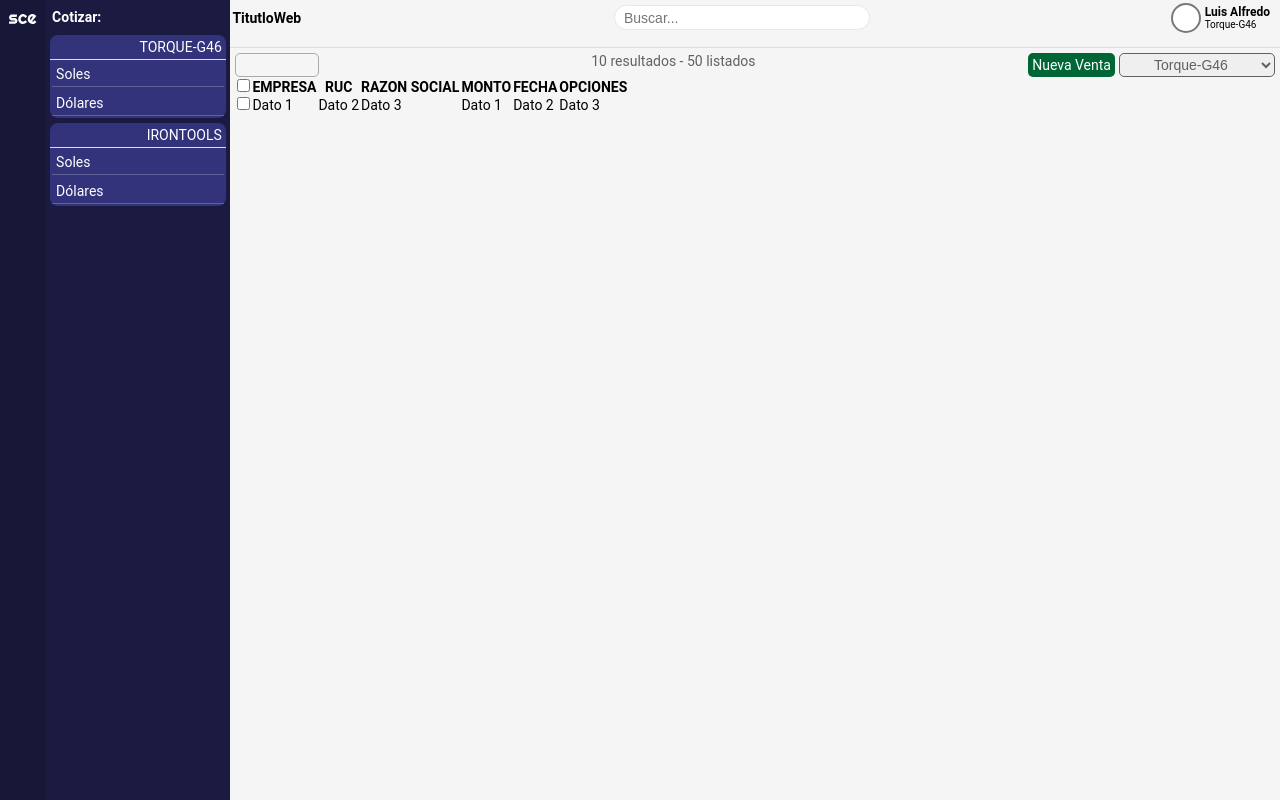
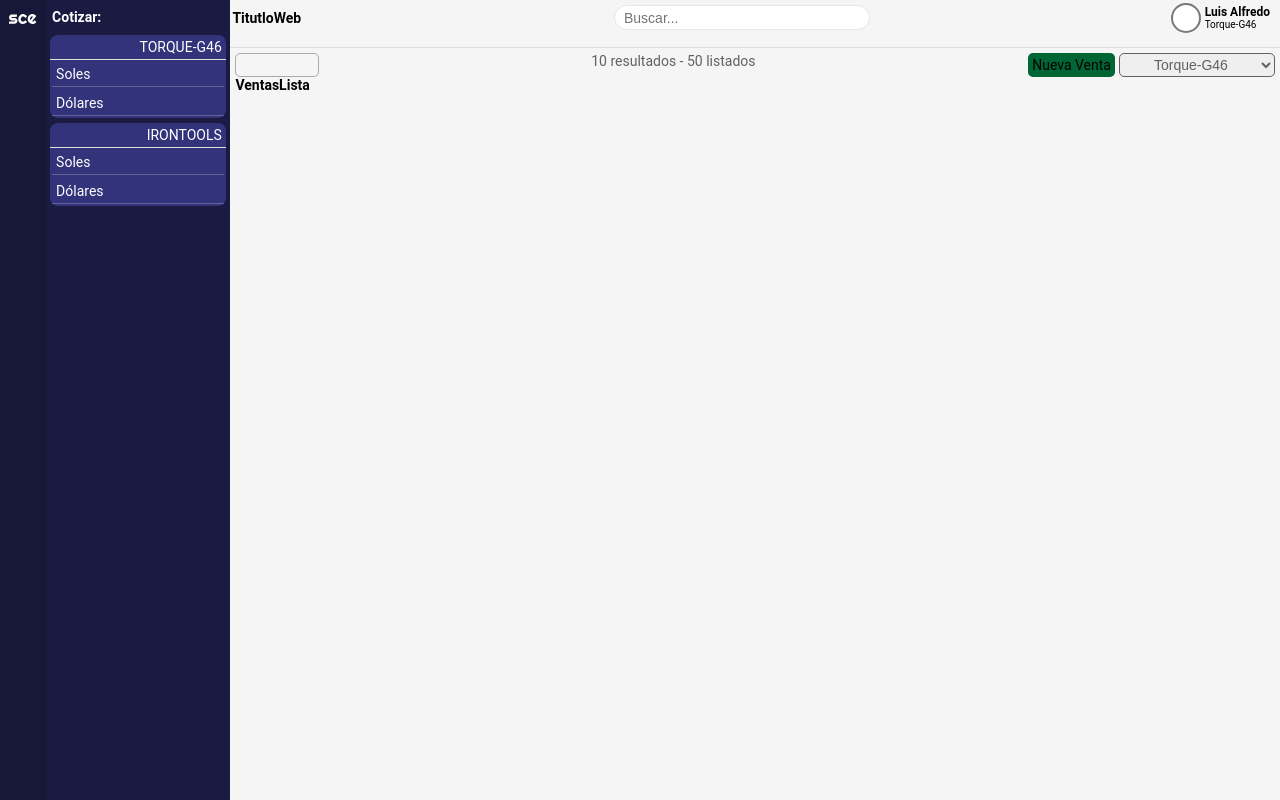
Before and after one commit to LuisPalomin05/FrontendSCE, a React (Create React App) app: page /ventas in a window 1280 px wide. Built offline with nearby package versions, Linux system fonts and the light colour scheme; the HTML template or start-up script is replaced by a standard one.

Commit message:
se agregan vistas y utilidades. se mejora css

```diff
--- a/src/App.js
+++ b/src/App.js
@@ -54,9 +54,9 @@ const App = () => {
                 <Route path="/" element={<Dashboard />} />
                 <Route path="/dashboard" element={<Dashboard />} />
                 <Route path="/sce/Configuracion" element={<Configuracion/>} />
-                <Route path="/Compras" element={<Compras/>}/>
-                <Route path="/Ventas" element={<Ventas/>}/>
-                <Route path="/Documentos" element={<Documentos />} />
+                <Route path="/compras" element={<Compras/>}/>
+                <Route path="/documentos" element={<Documentos />} />
+                <Route path="/ventas/*" element={<Ventas/>}/>
 
                 <Route path="*" element={<Navigate to="/" />} />
               </Routes>
--- a/src/components/Componentes.js
+++ b/src/components/Componentes.js
@@ -9,3 +9,5 @@ export { default as CotizadorPanel} from './CotizadorPanel';
 export {default as Compras} from './ComprasVista';
 export {default as Ventas} from './VentasVista';
 export {default as Documentos} from './Documentos';
+export {default as VentasCrear} from './VentasCrear';
+export {default as VentasLista} from './VentasLista';
--- a/src/components/Documentos.js
+++ b/src/components/Documentos.js
@@ -1,5 +1,5 @@
 import React from "react";
-import { Link } from "react-router-dom";
+// import { Link } from "react-router-dom";
 
 const Documentos = () => {
 return (
--- a/src/components/Menulateral.js
+++ b/src/components/Menulateral.js
@@ -1,4 +1,5 @@
-import React, { useState } from "react";
+// import React, { useState } from "react";
+import React from "react";
 import { Link } from "react-router-dom";
 
 const Menulateral = () => {
@@ -7,7 +8,7 @@ const Menulateral = () => {
       <div className="flexbox flexRow">
         <div className="MenuTopBox">
           <div className="flexbox hoverback">
-            <Link className="" to={"/Dashboard"}>
+            <Link className="" to={"/dashboard"}>
               <svg
                 className="nombreLogo"
                 version="1.0"
@@ -53,28 +54,28 @@ const Menulateral = () => {
             <ion-icon class="ioniconwhite" name="list"></ion-icon>
           </div>
 
-            <Link to={"/Dashboard"} className="hoverback">
+            <Link to={"/dashboard"} className="hoverback">
               <ion-icon class="ioniconwhite" name="home"></ion-icon>
             </Link>
 
 
-            <Link to={"/Ventas"} className="hoverback">
+            <Link to={"/ventas"} className="hoverback">
             <ion-icon class="ioniconwhite" name="bag-add-outline"></ion-icon>
             </Link>
 
 
-            <Link to={"/Compras"} className="hoverback">
+            <Link to={"/compras"} className="hoverback">
             <ion-icon class="ioniconwhite" name="bag-remove-outline"></ion-icon>
             </Link>
 
-            <Link to={"/Documentos"} className="hoverback">
+            <Link to={"/documentos"} className="hoverback">
             <ion-icon class="ioniconwhite" name="document-text-outline"></ion-icon>
             </Link>
 
 
         </div>
         <div className="">
-          <Link to={"/sce/Configuracion"}>
+          <Link to={"/sce/configuracion"}>
             <div className="hoverback">
               <ion-icon class="ioniconwhite" name="cog"></ion-icon>
             </div>
--- /dev/null
+++ b/src/components/VentasCrear.js
@@ -0,0 +1,11 @@
+import React from "react";
+
+const VentasCrear = () => {
+    return (
+        <div>
+        <h1>VentasCrear</h1>
+        </div>
+    );
+    }
+
+export default VentasCrear;
--- /dev/null
+++ b/src/components/VentasLista.js
@@ -0,0 +1,11 @@
+import React from "react";
+
+const VentasLista = () => {
+  return (
+    <div>
+      <h1>VentasLista</h1>
+    </div>
+  );
+};
+
+export default VentasLista;
--- a/src/components/VentasVista.js
+++ b/src/components/VentasVista.js
@@ -1,6 +1,7 @@
 import React, { Component } from "react";
 import "../content/css/VentasStylo.css";
-// import { Link } from "react-router-dom";
+import {VentasCrear, VentasLista} from "./Componentes";
+import { Link,Routes, Route,  } from "react-router-dom";
 
 export default class Ventas extends Component {
   render() {
@@ -27,9 +28,11 @@ export default class Ventas extends Component {
               <div className="flexcenter">
                 <ion-icon name="add-outline"></ion-icon>
               </div>
-              <div className="flexcenter">
-                <p>Nueva Venta</p>
-              </div>
+              <Link to="/ventas/crear">
+                <div className="flexcenter">
+                  <p>Nueva Venta</p>
+                </div>
+              </Link>
             </div>
             <select name="empresas" id="empresas">
               <option value="Torque-G46">Torque-G46</option>
@@ -39,26 +42,11 @@ export default class Ventas extends Component {
         </section>
 
         <section>
-          <table>
-            <tr>
-              <th> <input type="checkbox" name="" id="itemids"/> </th>
-              <th>EMPRESA</th>
-              <th>RUC</th>
-              <th>RAZON SOCIAL</th>
-              <th>MONTO</th>
-              <th>FECHA</th>
-              <th>OPCIONES</th>
-            </tr>
-            <tr>
-              <td> <input type="checkbox" name="" id="itemids"/> </td>
-              <td>Dato 1</td>
-              <td>Dato 2</td>
-              <td>Dato 3</td>
-              <td>Dato 1</td>
-              <td>Dato 2</td>
-              <td>Dato 3</td>
-            </tr>
-          </table>
+          <Routes>
+            <Route path="/" element={<VentasLista />} />
+            <Route path="crear" element={<VentasCrear />} />
+          </Routes>
+
         </section>
       </div>
     );
--- a/src/content/css/Dashboard.css
+++ b/src/content/css/Dashboard.css
@@ -73,5 +73,5 @@
 
 
 .RectboxCash:hover{
-    box-shadow: 0px 0px 5px 0px #000000;
+    box-shadow: 0px 0px 3px 1px #4b4b4b8c;
 }
```
